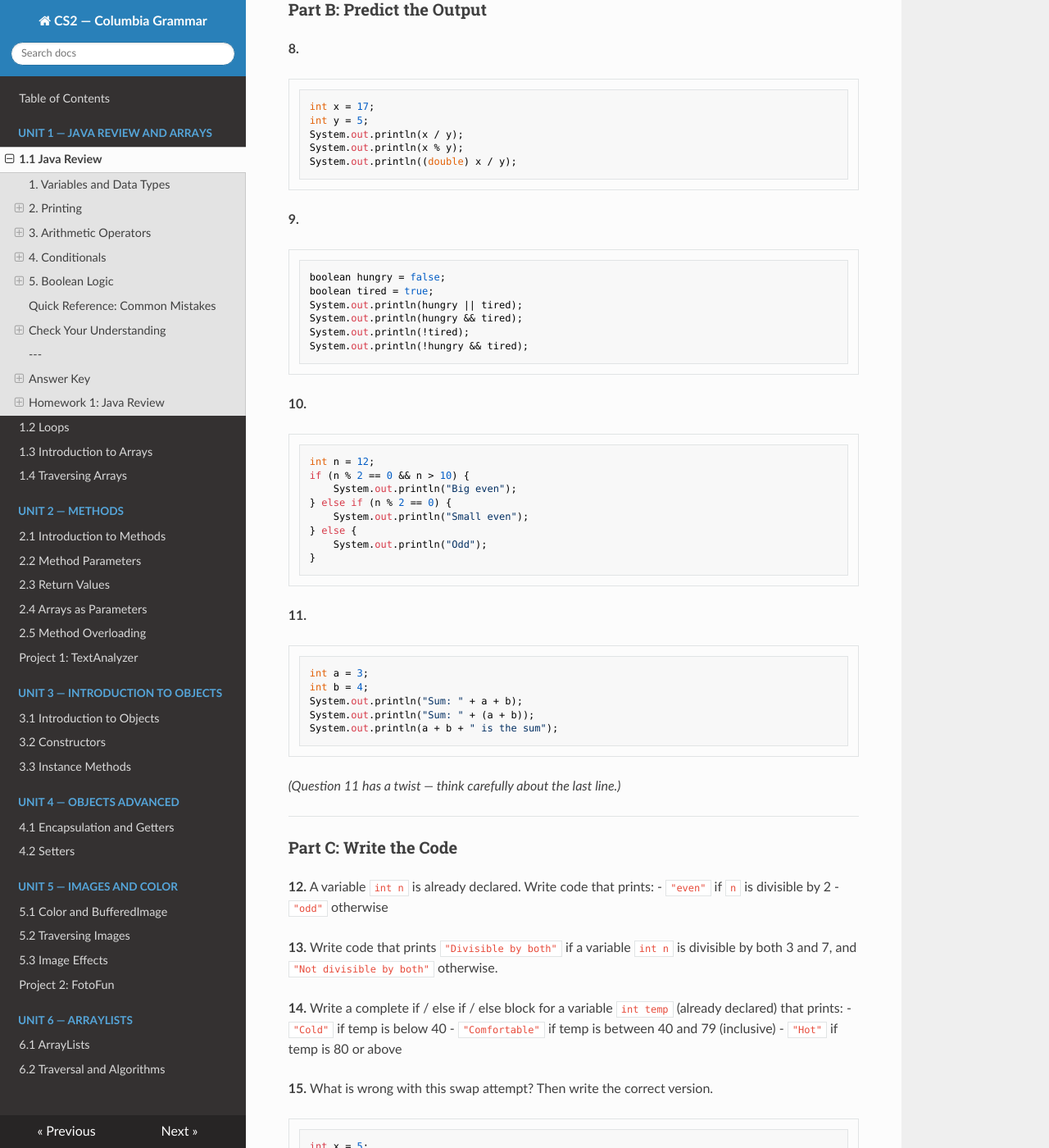
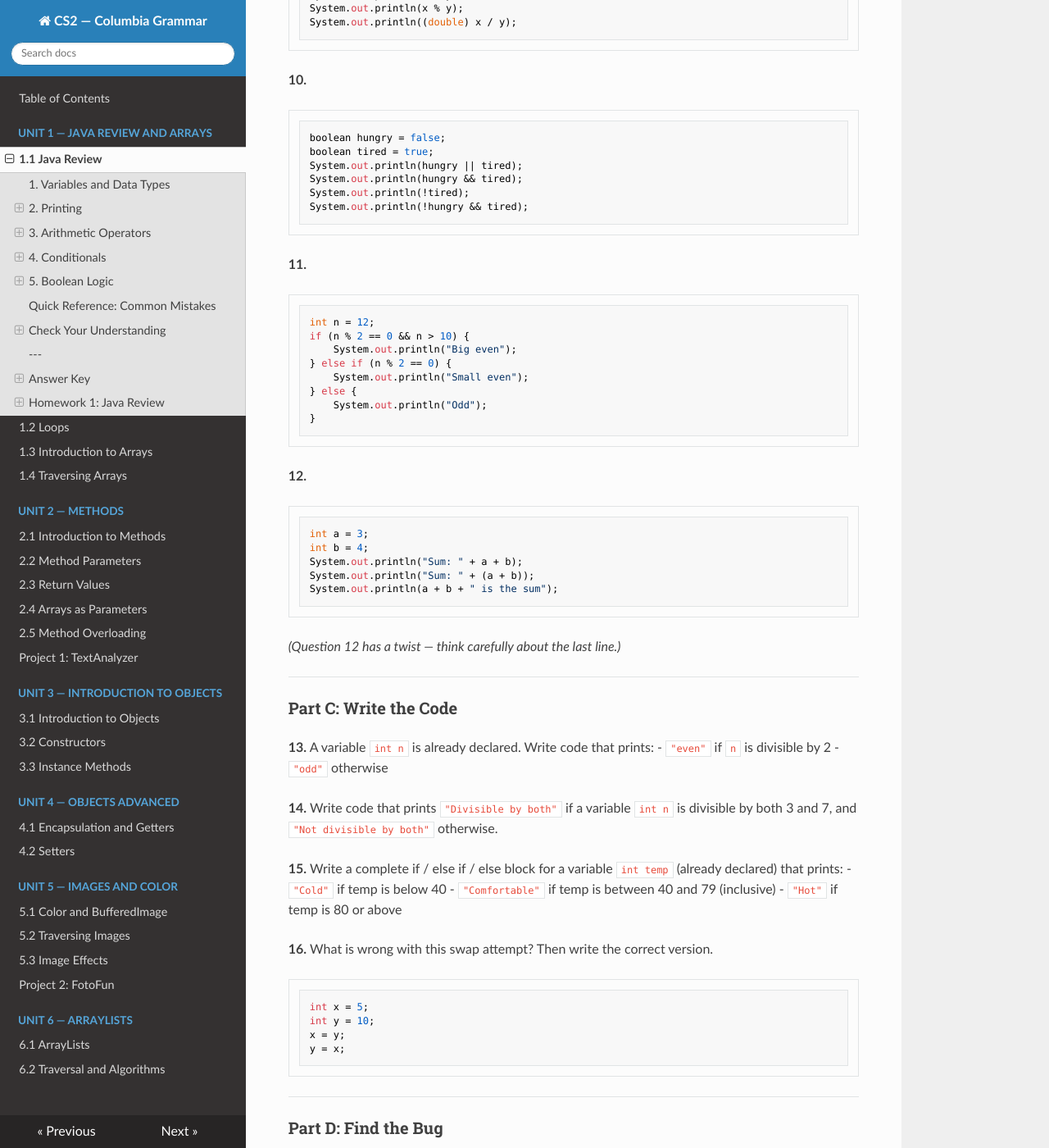
Before and after one commit to kjergens/cs2-site, an MkDocs documentation site: the page built from docs/unit1/notes_01_java_review.md, in a window 1280 px wide and 1400 px high, scrolled down 6330 px. Shown: the whole window at 82% size. Built offline with MkDocs 1.6.1, drawn with Linux system fonts in a browser that asks for light colours; nearby versions of some CDN libraries; some of the changed text lies outside the part shown.

Commit message:
improved CYU

````diff
--- a/docs/unit1/notes_01_java_review.md
+++ b/docs/unit1/notes_01_java_review.md
@@ -254,7 +250,7 @@ System.out.println("Result: " + (4 + 5));
 
 ### Part B: Predict the Output
 
-**8.**
+**9.**
 ```java
 int x = 17;
 int y = 5;
@@ -263,7 +259,7 @@ System.out.println(x % y);
 System.out.println((double) x / y);
 ```
 
-**9.**
+**10.**
 ```java
 boolean hungry = false;
 boolean tired = true;
@@ -285,7 +281,7 @@ if (n % 2 == 0 && n > 10) {
 }
 ```
 
-**11.**
+**12.**
 ```java
 int a = 3;
 int b = 4;
@@ -294,24 +290,24 @@ System.out.println("Sum: " + (a + b));
 System.out.println(a + b + " is the sum");
 ```
 
-*(Question 11 has a twist — think carefully about the last line.)*
+*(Question 12 has a twist — think carefully about the last line.)*
 
 ---
 
 ### Part C: Write the Code
 
-**12.** A variable `int n` is already declared. Write code that prints:
+**13.** A variable `int n` is already declared. Write code that prints:
 - `"even"` if `n` is divisible by 2
 - `"odd"` otherwise
 
-**13.** Write code that prints `"Divisible by both"` if a variable `int n` is divisible by both 3 and 7, and `"Not divisible by both"` otherwise.
+**14.** Write code that prints `"Divisible by both"` if a variable `int n` is divisible by both 3 and 7, and `"Not divisible by both"` otherwise.
 
-**14.** Write a complete if / else if / else block for a variable `int temp` (already declared) that prints:
+**15.** Write a complete if / else if / else block for a variable `int temp` (already declared) that prints:
 - `"Cold"` if temp is below 40
 - `"Comfortable"` if temp is between 40 and 79 (inclusive)
 - `"Hot"` if temp is 80 or above
 
-**15.** What is wrong with this swap attempt? Then write the correct version.
+**16.** What is wrong with this swap attempt? Then write the correct version.
 ```java
 int x = 5;
 int y = 10;
@@ -391,7 +385,7 @@ Second line: parentheses force `4 + 5 = 9` first, then it's appended to the Stri
 
 ### Part B: Predict the Output
 
-**8.**
+**9.**
 ```
 3
 2
@@ -399,7 +393,7 @@ Second line: parentheses force `4 + 5 = 9` first, then it's appended to the Stri
 ```
 `17 / 5 = 3` (integer division drops remainder). `17 % 5 = 2` (remainder). `(double) 17 / 5 = 3.4`.
 
-**9.**
+**10.**
 ```
 true
 false
@@ -408,13 +402,13 @@ true
 ```
 `false || true = true`. `false && true = false`. `!true = false`. `!false && true = true && true = true`.
 
-**10.**
+**11.**
 ```
 Big even
 ```
 `12 % 2 == 0` is true AND `12 > 10` is true → first condition matches, prints `"Big even"` and stops.
 
-**11.**
+**12.**
 ```
 Sum: 34
 Sum: 7
@@ -457,7 +451,7 @@ if (temp < 40) {
 }
 ```
 
-**15.** The bug: after `x = y`, x holds 10 — but then `y = x` sets y to 10 as well. The original value of x (5) is lost. You need a temporary variable:
+**16.** The bug: after `x = y`, x holds 10 — but then `y = x` sets y to 10 as well. The original value of x (5) is lost. You need a temporary variable:
 ```java
 int temp = x;
 x = y;
````
Also changed, not shown: other parts of docs/unit1/notes_01_java_review.md (+18 -24 lines), docs/unit2/notes_01_methods.md (+0 -3 lines).
